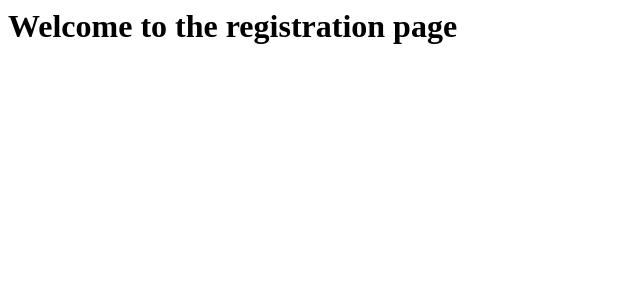
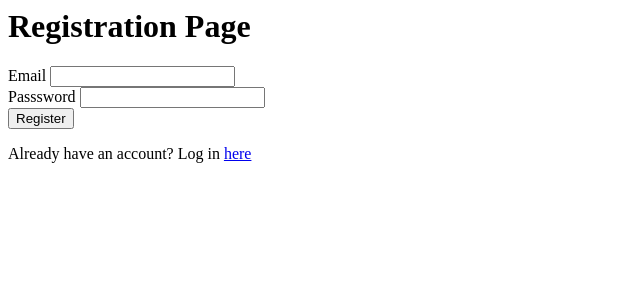
Before and after one commit to IsaiahSama/EventManager, a PHP site: page /register in a window 1280 px wide. Shown: the top 300 px of the page, without its empty margins (0-640 px from the left). Run offline with PHP 8.4, Linux system fonts and the light colour scheme.

Commit message:
Added content to registration page

```diff
--- a/views/auth_register.php
+++ b/views/auth_register.php
@@ -1 +1,20 @@
-<h1> Welcome to the registration page </h1>
+<h1>Registration Page</h1>
+
+<form action="/register" action="POST">
+	<div>
+		<label for="email">Email</label>
+		<input id="email" type="email" name="email" required>
+	</div>
+	<div>
+		<label for="passsword">Passsword</label>
+		<input id="passsword" type="passsword" name="passsword" required>
+	</div>
+
+	<div>
+		<button type="submit">Register</button>
+	</div>
+</form>
+
+<p>
+	Already have an account? Log in <span><a href="/login">here</a></span>
+</p>
```
